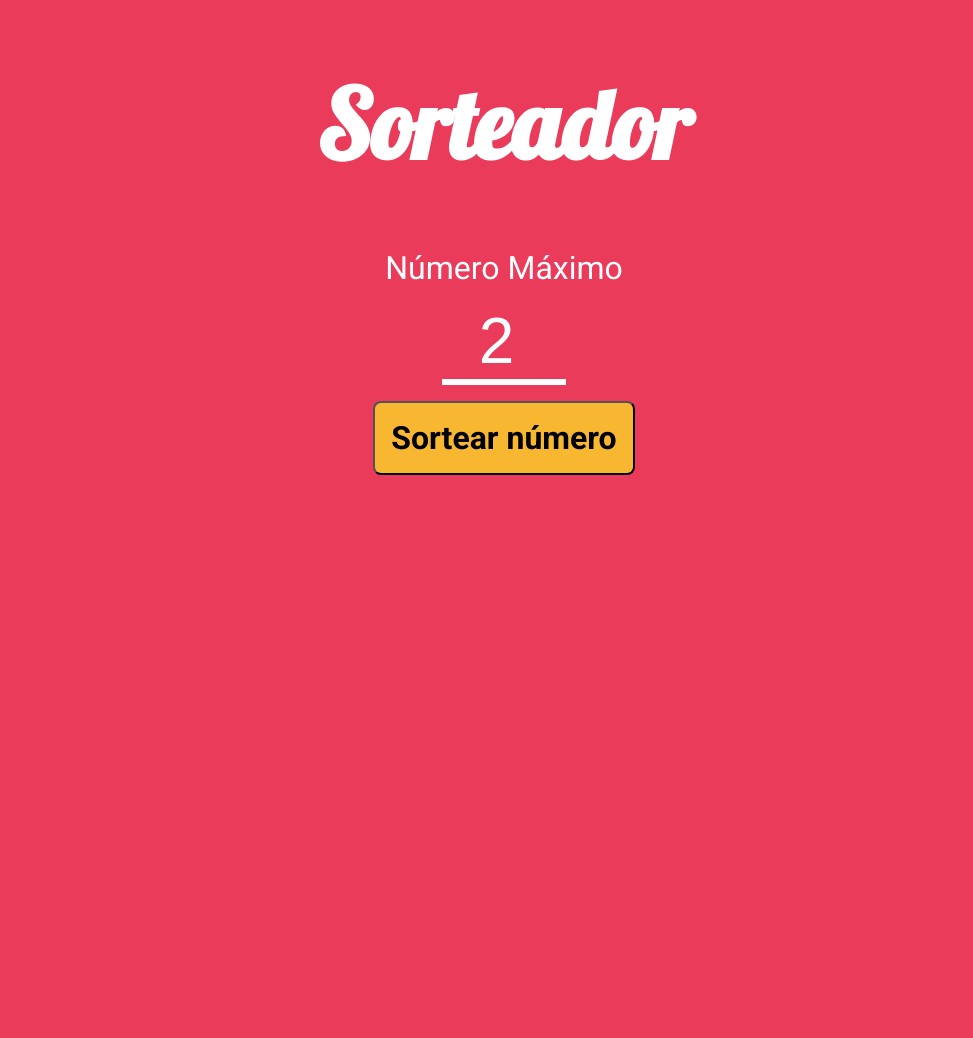
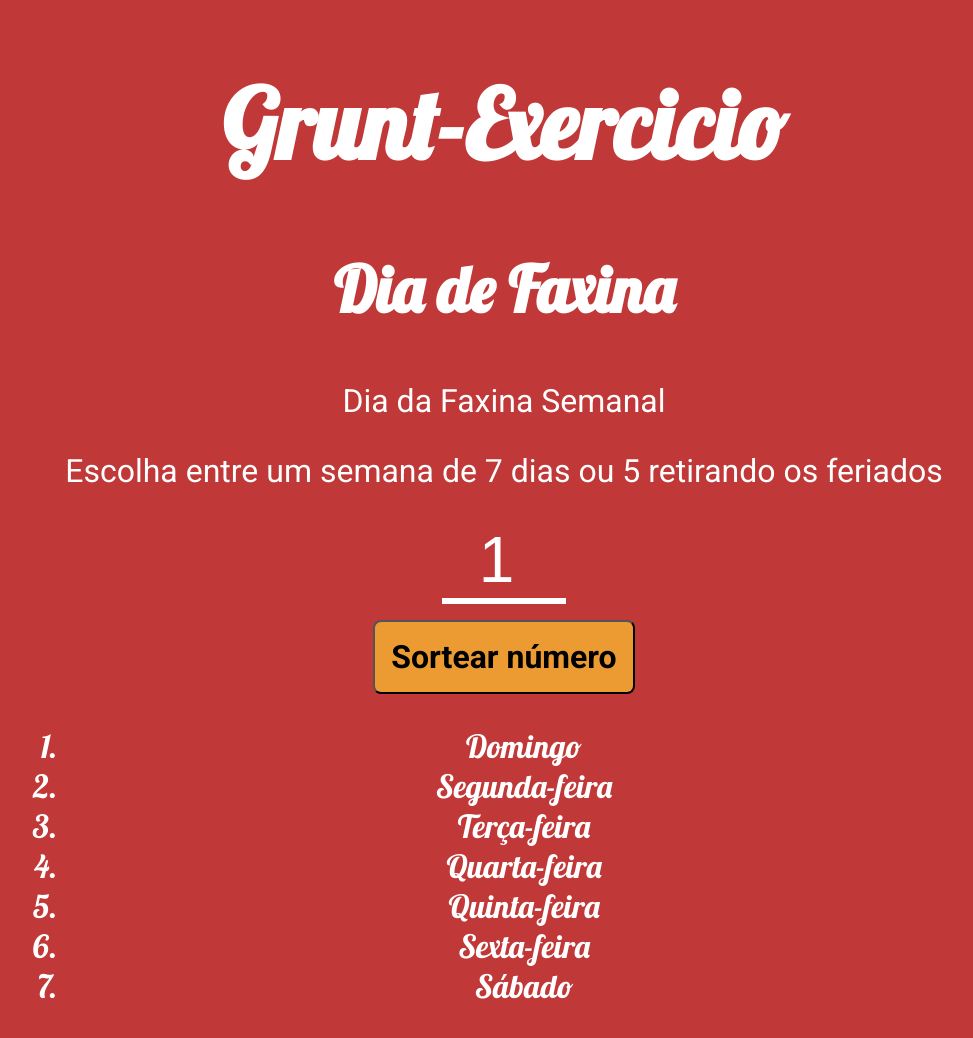
Before and after one commit to stn8m0n/modulo18, a website: page dev/index.html in a window 1280 px wide. Shown: the whole page, without its empty margins (136-1109 px from the left). Before the commit the page ends 800 px from the top, so only its background shows below. Drawn offline with Linux system fonts and the light colour scheme.

Commit message:
ex-faxina

```diff
--- a/dev/index.html
+++ b/dev/index.html
@@ -3,7 +3,7 @@
 <head>
     <meta charset="UTF-8">
     <meta name="viewport" content="width=device-width, initial-scale=1.0">
-    <title>Sorteador</title>
+    <title>Grunt</title>
     <link rel="preconnect" href="https://fonts.googleapis.com">
     <link rel="preconnect" href="https://fonts.gstatic.com" crossorigin>
     <link href="https://fonts.googleapis.com/css2?family=Lobster&family=Roboto:wght@400;700&display=swap" rel="stylesheet">
@@ -11,15 +11,28 @@
 </head>
 <body>
     <main>
-        <h1>Sorteador</h1>
+        <h1>Grunt-Exercicio</h1>
+        <h2>Dia de Faxina</h2>
         <form id="form-sorteador">
             <div>
-                <label for="numero-maximo">Número Máximo</label>
-                <input type="number"id="numero-maximo" required min="2" value="2" step="1">
+                <label for="numero-maximo">Dia da Faxina Semanal</label>
+                <p> Escolha entre um semana de 7 dias ou 5 retirando os feriados </p>
+                <input type="number"id="numero-maximo" required min="1" max="7" value="1" step="1">
             </div>
             <button type="submit">Sortear número</button>
             <div class="resultado">
-                O número sorteado de hoje foi: <span id="resultado-valor"></span>
+                O dia da semana sorteado foi: <span id="resultado-valor"></span>
+            </div>
+            <div class="semana">
+                <ol class="dias">
+                    <li>Domingo</li>
+                    <li>Segunda-feira</li>
+                    <li>Terça-feira</li>
+                    <li>Quarta-feira</li>
+                    <li>Quinta-feira</li>
+                    <li>Sexta-feira</li>
+                    <li>Sábado</li>
+                  </ol>
             </div>
         </form>
     </main>
--- a/src/scripts/main.js
+++ b/src/scripts/main.js
@@ -11,6 +11,5 @@ document.addEventListener('DOMContentLoaded', function   (){
         document.getElementById('resultado-valor').innerText = numeroAleatorio;
         document.querySelector('.resultado').style.display = 'block';
 
-        //alert(numeroAleatorio);
     })
 })
--- a/src/styles/main.less
+++ b/src/styles/main.less
@@ -1,9 +1,9 @@
 @fontePrincipal: Roboto, sans-serif;
 @fonteDoTitulo: Lobster, cursive;
 @corDoTexto: #fff;
-@corDeFundo: #eb3b5a;
+@corDeFundo: #b30c0cd0;
 @corDoTextoDoBotao:#000;
-@corDoFundoDoBotao:#f7b731;
+@corDoFundoDoBotao:#f7b231d0;
 
 body{
     background-color: @corDeFundo;
@@ -11,9 +11,13 @@ body{
     color: @corDoTexto;
 }
 
-h1{
+h1,h2{
     font-family: @fonteDoTitulo;
     font-size: 3em;
+}
+
+h2{
+    font-size: 2em;
 }
 
 main{
@@ -22,6 +26,10 @@ main{
     margin: 0 auto; // para centralizar na horizontal
     font-size: 2em;
     text-align: center;
+
+    li{
+        font-family: @fontePrincipal;
+    }
 }
 
 button{
```
Also changed, not shown: index.html (deleted, +0 -1 lines), src/index.html (+19 -6 lines), dev/styles/main.css, dist/index.html, dist/styles/main.min.css.
